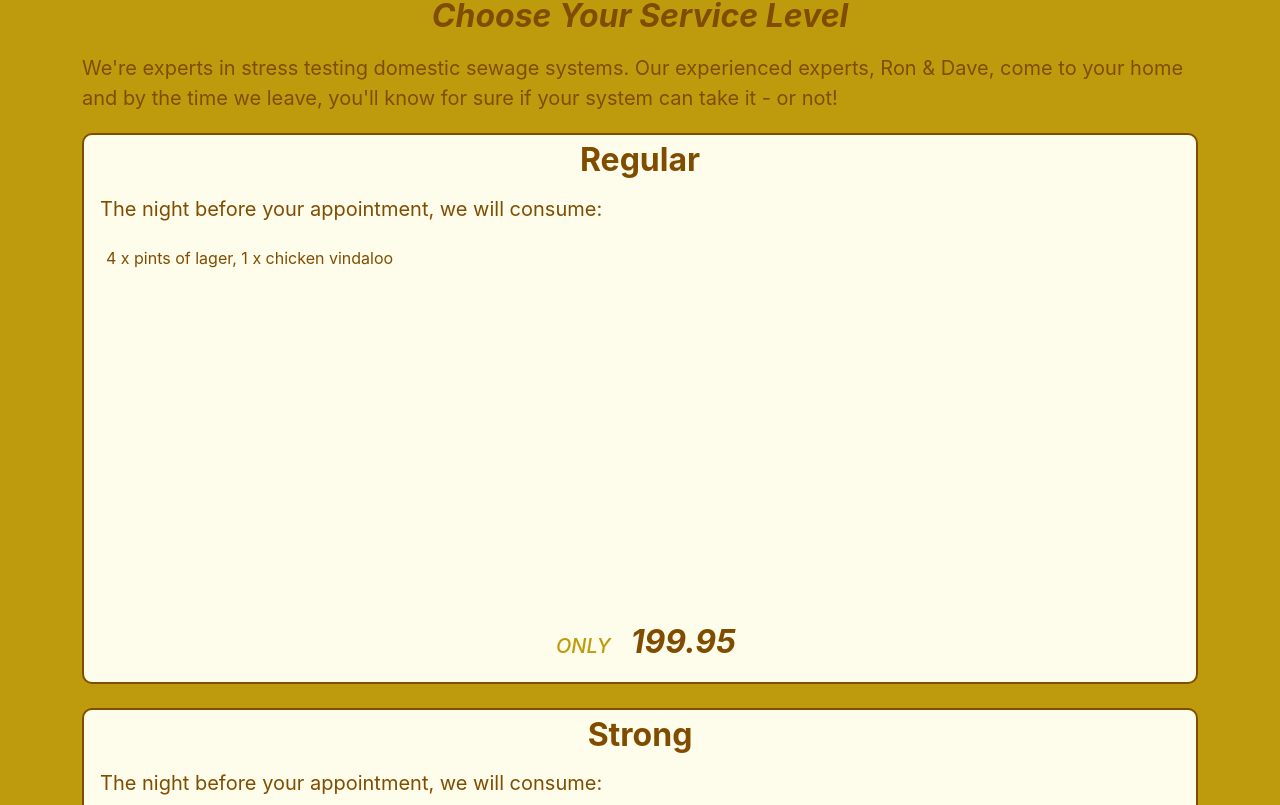
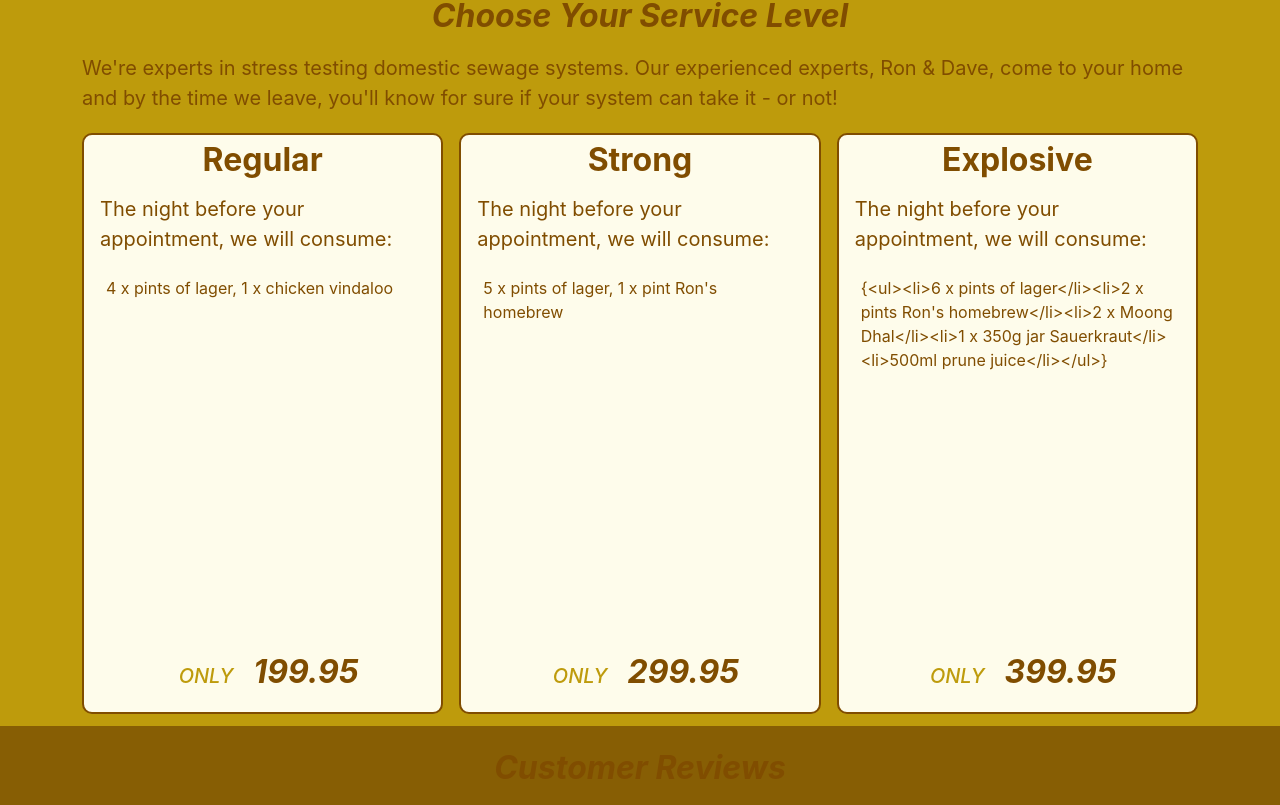
Before and after one commit to headexpanded/fat_slob_plumbing, a Next.js app: page / in a window 1280 px wide. Shown: the part 475-1280 px from the top of the page. Built offline with nearby package versions, Linux system fonts and the light colour scheme.

Commit message:
bootstrap

```diff
--- a/components/fspcards/ServicesCard.tsx
+++ b/components/fspcards/ServicesCard.tsx
@@ -11,10 +11,10 @@ type ServicesCardProps = {
 export const ServicesCard =({title, content, price}:ServicesCardProps) =>{
     return (
         <>
-        <div className="px-1 mt-1 mb-1 servicesCard">
+        <div className="col-lg px-1 mt-1 mb-1 servicesCard">
             <div className="container">
                 <div className="row">
-                    <div className="col-lg">
+                    <div className="col">
                         <h2>{title}</h2>
                         <Typography.ParagraphL content="The night before your appointment, we will consume:"/>
                         <div className="servicesInfo">
```
